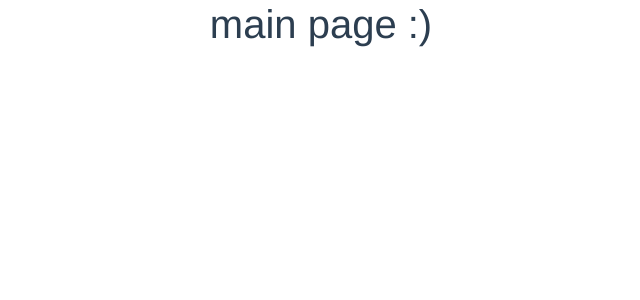
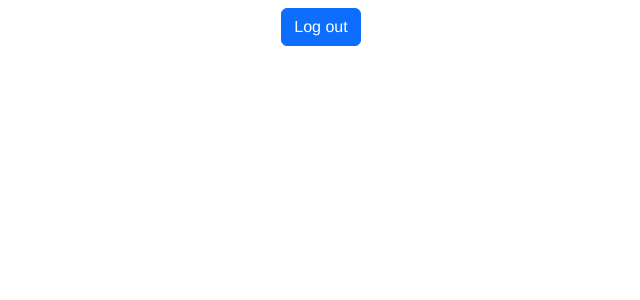
Before and after one commit to joaogpiva/Azami-Web, a Vue app: page /azami-app in a window 1280 px wide. Shown: the top 300 px of the page, without its empty margins (319-959 px from the left). Built offline with nearby package versions, Linux system fonts and the light colour scheme.

Commit message:
Add simple Logout function

```diff
--- a/src/components/LoginForm.vue
+++ b/src/components/LoginForm.vue
@@ -36,9 +36,9 @@ export default defineComponent({
                 }
             }).then((response) => {
                 this.isLoading = false;
-                console.log(response.data);
+                localStorage.id = response.data.id;
                 localStorage.name = response.data.name;
-                localStorage.loggedIn = true;
+                localStorage.loggedIn = "true";
                 this.$router.push('/azami-app');
             }).catch((exception) => {
                 this.isLoading = false;
--- a/src/views/AzamiAppView.vue
+++ b/src/views/AzamiAppView.vue
@@ -1,3 +1,30 @@
 <template>
-    <h1>main page :)</h1>
+    <h1>{{ user.name }}</h1>
+    <button class="btn btn-primary" @click="logout">Log out</button>
 </template>
+
+<script lang="ts">
+import { defineComponent } from 'vue';
+
+export default defineComponent({
+    data(){
+        return{
+            user: {
+                id: -1,
+                name: null
+            }
+        }
+    },
+    mounted(){
+        this.user.id = localStorage.id;
+        this.user.name = localStorage.name;
+    },
+    methods: {
+        logout(){
+            localStorage.clear();
+            this.$router.replace("login");
+            return true;
+        }
+    }
+})
+</script>
```
